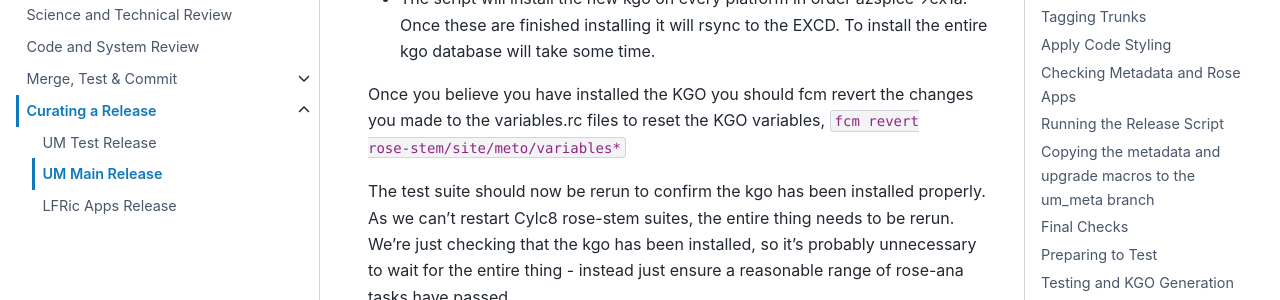
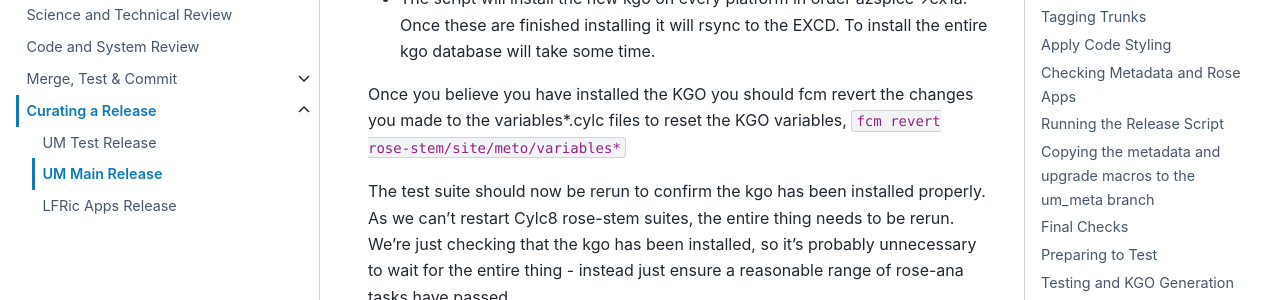
Before and after one commit to MetOffice/simulation-systems, a Sphinx documentation site: the page built from source/Reviewers/releases/um_main_release.rst, in a window 1280 px wide and 900 px high, scrolled down 6739 px. Shown: the part 176-476 px from the top of the window. Built offline with Sphinx 7.4.7 and the PyData theme 0.15.4, drawn with Linux system fonts in a browser that asks for light colours.

Commit message:
remove references to .rc extensions

```diff
--- a/source/Reviewers/releases/um_main_release.rst
+++ b/source/Reviewers/releases/um_main_release.rst
@@ -182,8 +182,8 @@
   .. code-block::
 
     fcm export --force fcm:um.x_tr/rose-stem/site/meto/variables.cylc rose-stem/site/meto/
-    fcm export --force fcm:um.x_tr/rose-stem/site/meto/variables_azspice.rc rose-stem/site/meto/
-    fcm export --force fcm:um.x_tr/rose-stem/site/meto/variables_ex1a.rc rose-stem/site/meto/
+    fcm export --force fcm:um.x_tr/rose-stem/site/meto/variables_azspice.cylc rose-stem/site/meto/
+    fcm export --force fcm:um.x_tr/rose-stem/site/meto/variables_ex1a.cylc rose-stem/site/meto/
 
   * Current KGO files will have the older UM version in the fixed length header and lookups. In order for the rose-ana tasks that use mule-cumf to not give false rose-ana failures we must temporarily ignore the model version. There is some logic in the UM rose stem suite to enable this. Open your ``~/.metomi/rose.conf`` file, on **all** platforms, and add the following lines to the rose-ana section, making sure that bypass-version-check is true:
 
@@ -227,7 +227,7 @@
 
 * The script will install the new kgo on every platform in order azspice->ex1a. Once these are finished installing it will rsync to the EXCD. To install the entire kgo database will take some time.
 
-Once you believe you have installed the KGO you should fcm revert the changes you made to the variables.rc files to reset the KGO variables, ``fcm revert rose-stem/site/meto/variables*``
+Once you believe you have installed the KGO you should fcm revert the changes you made to the variables*.cylc files to reset the KGO variables, ``fcm revert rose-stem/site/meto/variables*``
 
 The test suite should now be rerun to confirm the kgo has been installed properly. As we can't restart Cylc8 rose-stem suites, the entire thing needs to be rerun. We're just checking that the kgo has been installed, so it's probably unnecessary to wait for the entire thing - instead just ensure a reasonable range of rose-ana tasks have passed.
 
```
